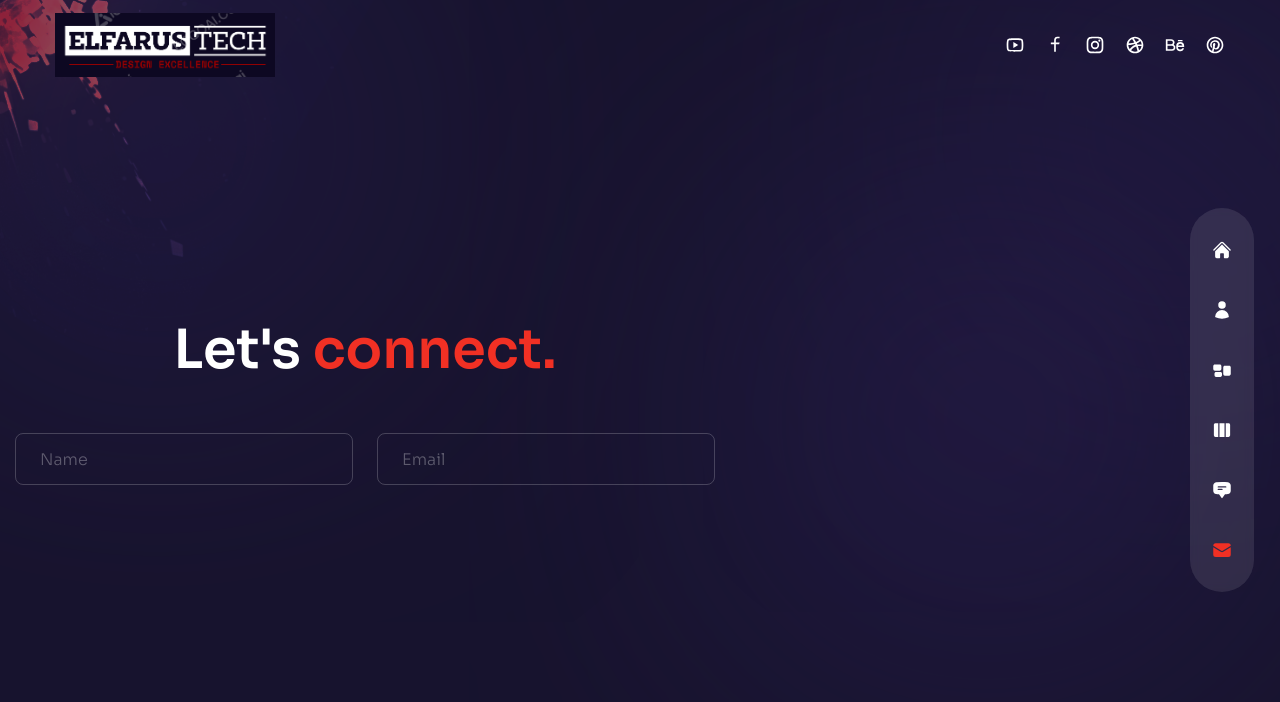
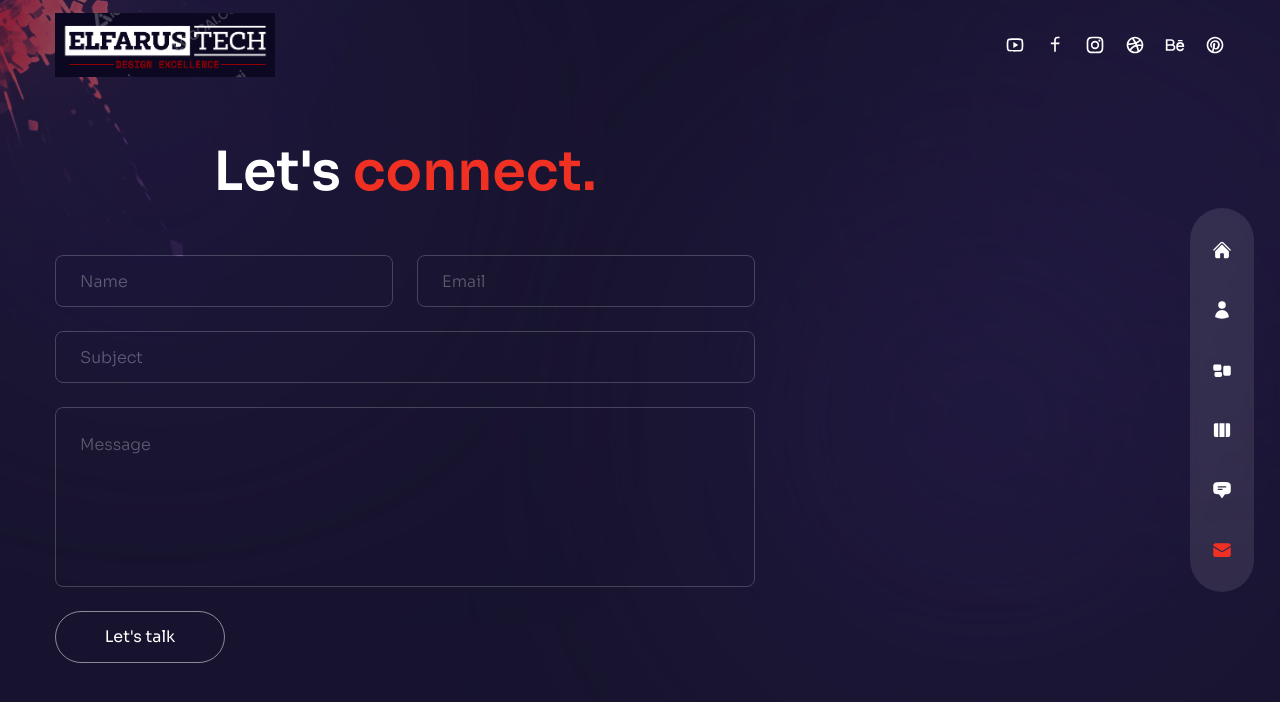
Before and after one commit to Besufekad-HAZ/Elfarus-Portfolio, a Next.js app: page /contact in a window 1280 px wide. Shown: the top 702 px of the page. Built offline with nearby package versions, Linux system fonts and the light colour scheme.

Commit message:
Finish working on the form and styling

```diff
--- a/pages/contact/index.js
+++ b/pages/contact/index.js
@@ -14,7 +14,7 @@ const Contact = () => {
   return (
     <div className="h-full bg-primary/30">
       <div
-        className="container mx-auo py-32 text-center xl:text-left
+        className="container mx-auto py-32 text-center xl:text-left
       flex items-center h-full"
       >
         {/* Text and form  */}
@@ -24,12 +24,31 @@ const Contact = () => {
             Let's <span className="text-accent">connect.</span>
           </h2>
           {/* form  */}
-          <form>
+          <form className="flex-1 flex flex-col gap-6 w-full mx-auto">
             {/* input group */}
             <div className="flex gap-x-6 w-full">
               <input type="text" placeholder="name" className="input" />
               <input type="text" placeholder="email" className="input" />
             </div>
+            <input type="text" placeholder="subject" className="input" />
+            <textarea placeholder="message" className="textarea"></textarea>
+            <button
+              className="btn rounded-full border border-white/50
+            max-w-[170px] transition-all duration-300 flex items-center
+            justify-center overflow-hidden hover:border-accent group"
+            >
+              <span
+                className="group-hover:-translate-y-[120%] group-hover:opacity-0
+              transition-all duration-500"
+              >
+                Let's talk
+              </span>
+              <BsArrowRight
+                className="-translate-y-[120%] opacity-0 group-hover:flex
+              group-hover:-translate-y-0 group-hover:opacity-100 transition-all
+              duration-300 absolute text-[22px]"
+              />
+            </button>
           </form>
         </div>
       </div>
```
